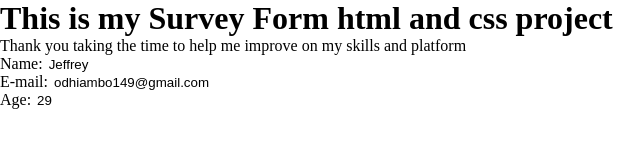
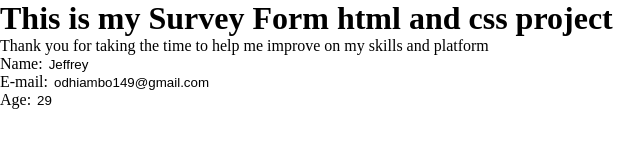
Before and after one commit to OJO65/survey.form, a plain HTML site: page index.html in a window 1280 px wide. Shown: the full height of the page, 0-640 px from the left. Drawn offline with Linux system fonts and the light colour scheme.

Commit message:
small changes

```diff
--- a/index.html
+++ b/index.html
@@ -14,7 +14,7 @@
           This is my Survey Form html and css project
         </h1>
         <p>
-          Thank you taking the time to help me improve on my skills and platform
+          Thank you for taking the time to help me improve on my skills and platform
         </p>
       </header>
       <form id="survey-form">
```
